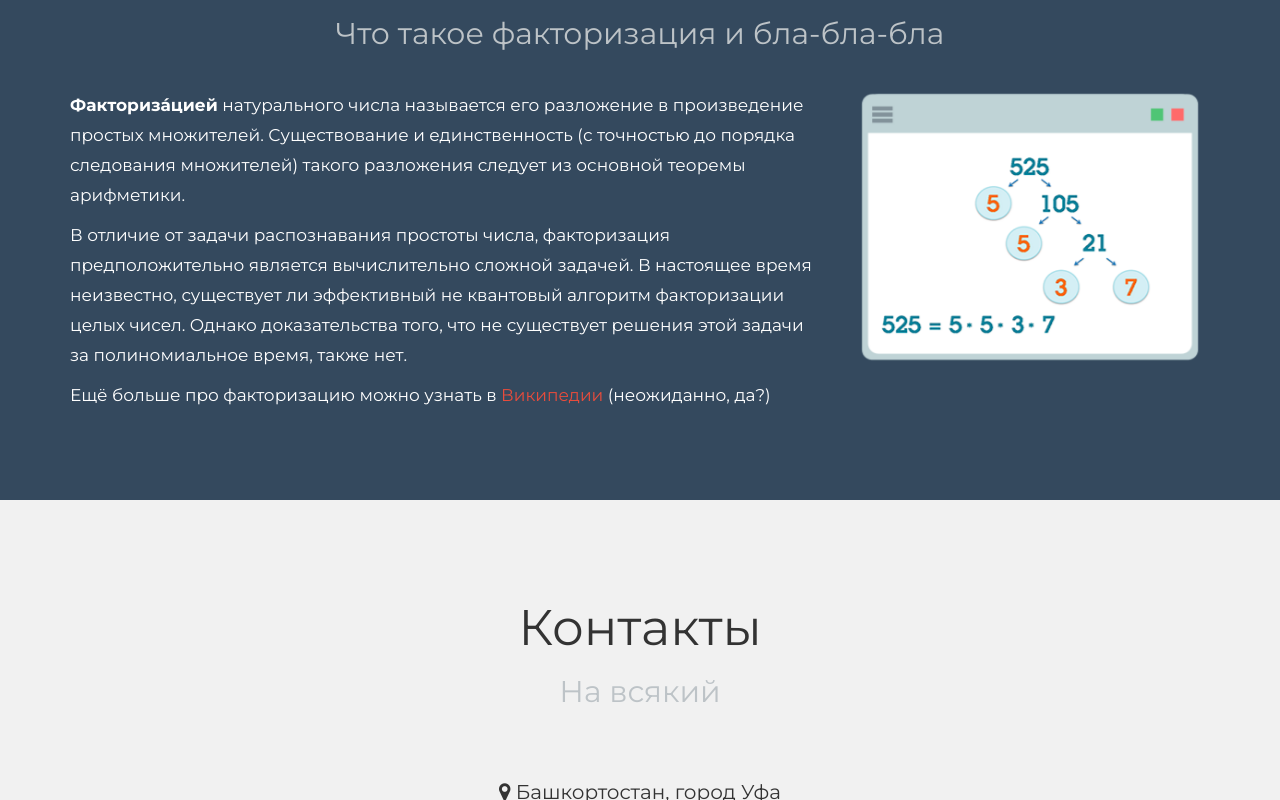
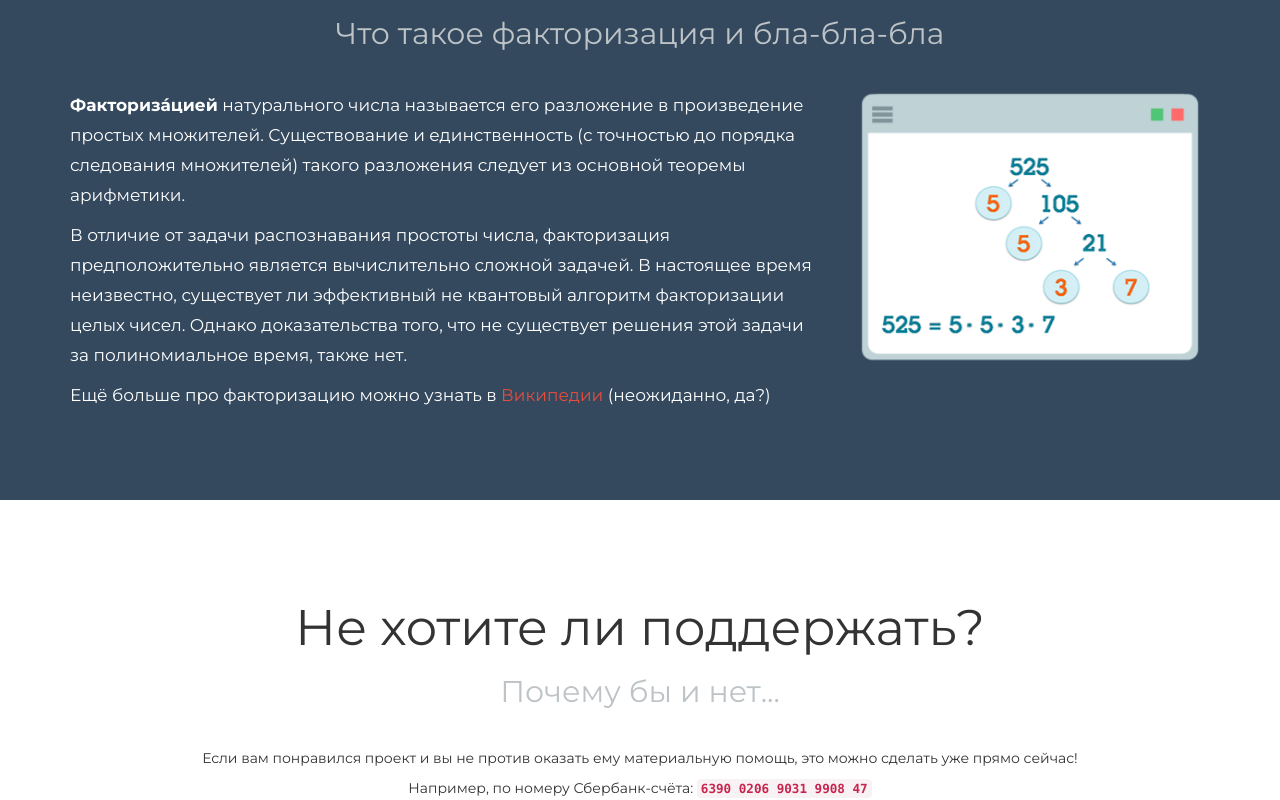
Before and after one commit to Ewgenii/fact, a plain HTML site: page index.html in a window 1280 px wide. Shown: the part 2851-3651 px from the top of the page. Drawn offline with Linux system fonts and the light colour scheme.

Commit message:
Давно пора было добавить раздел донатов

```diff
--- a/index.html
+++ b/index.html
@@ -50,7 +50,7 @@
             <span class="icon-bar"></span>
             <span class="icon-bar"></span>
           </button>
-          <a class="navbar-brand" href="#home"><i class="fa fa-briefcase"></i> F to pay...</a>
+          <a class="navbar-brand" href="#donat"><i class="fa fa-briefcase"></i> F to pay...</a>
         </div>
 
         <div class="collapse navbar-collapse" id="navbar">
@@ -128,7 +128,7 @@
                 <img src="assets/img/what_is/all.png" alt="">
                 <h3>И то, и другое</h3>
                 <p>...100% бесплатно, без всяких реклам и т.п.
-                <br>Разве что вы можете поддержать автора донатными пончиками, если у вас возникнет такое прекрасное доброе желание. Ну или пойти нахуй.
+                <br>Разве что вы можете поддержать автора <a href="#donat">донатными пончиками</a>, если у вас возникнет такое прекрасное доброе желание. Ну или пойти нахуй.
                 </p>
             </div>
         </div>
@@ -240,6 +240,26 @@
 
 
 
+<!-- F to pay Section -->
+    <section id="donat">
+    <div class="container">
+    <div class="row">
+
+    <h1 class="title">Не хотите ли поддержать?</h1>
+    <h2 class="subtitle">Почему бы и нет...</h2>
+
+    <div class="container text-center">
+    <p>Если вам понравился проект и вы не против оказать ему материальную помощь, это можно сделать уже прямо сейчас!</p>
+	<p>Например, по номеру Сбербанк-счёта: <code><b>6390 0206 9031 9908 47</b></code></p>
+    </div>
+
+    </div>
+    </div>
+    </section>
+<!-- F to pay Section End -->
+
+
+
 <!-- КОНТАКТЫ Section -->
     <section id="contact">
     <div class="container text-center">
```
